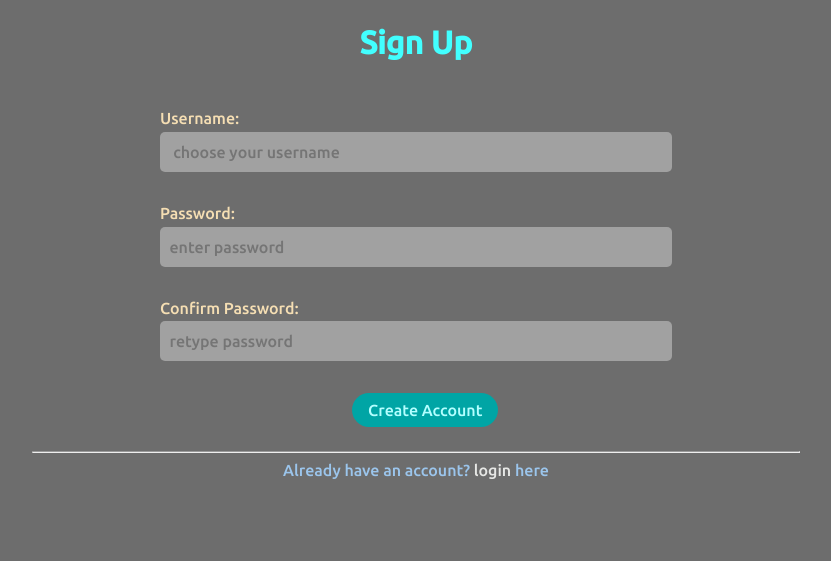
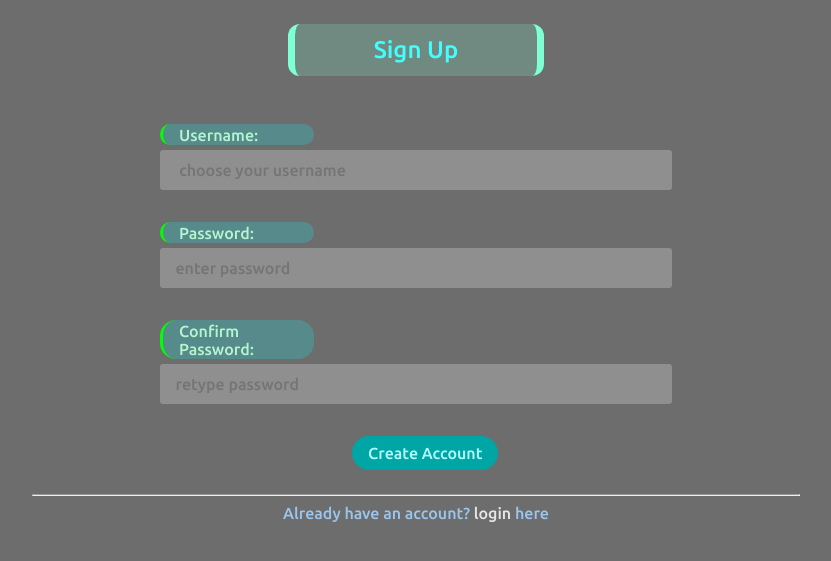
Before and after one commit to rnium/todowoo, a Django app: page /signup/ in a window 1280 px wide. Shown: the part 50-611 px from the top of the page, without its empty margins (224-1055 px from the left). Run offline with Django 3.2, Linux system fonts and the light colour scheme.

Commit message:
9:40.16.08.21

```diff
--- a/todo/static/todo/auth.css
+++ b/todo/static/todo/auth.css
@@ -1,10 +1,16 @@
 .registration #username, .registration #password1, .registration #password2, .auth #username, .auth #password  {
     width: 40%;
     margin: 0 30%;
-    background-color: rgb(161, 161, 161);
+    background-color: rgb(143, 143, 143);
+    border-radius: 0.2em;
     border: 0;
-    border-radius: 5px;
     min-height: 40px;
+    color: rgb(52, 255, 211);
+    padding-left: 0.5em;
+}
+
+.registration #username:focus, .registration #password1:focus, .registration #password2:focus, .auth #username:focus, .auth #password:focus {
+    border-left: 0.3em solid rgb(12, 255, 134);
 }
 
 .registration label, .auth label {
--- a/todo/static/todo/content.css
+++ b/todo/static/todo/content.css
@@ -86,11 +86,13 @@ span.date-created {
 input[name="title"], textarea {
     min-width: 90%;
     max-width: 90%;
+    color: rgb(193, 255, 252);
     border: 0;
     border-radius: 4px;
-    margin: 10px 5%;
-    background-color: rgb(161, 161, 161);
+    margin: 0.3em 5% 1em;
+    background-color: rgb(151, 151, 151);
     min-height: 30px;
+    padding: 0.3em 0.5em;
 }
 
 textarea {
@@ -103,9 +105,16 @@ input[type="checkbox"] {
 }
 
 label {
+    max-width: 12%;
+    display: inline-block;
     margin-left: 5%;
-    color: wheat;
+    color: rgb(179, 245, 207);
+    padding: 0.1em 1em;
+    border-radius: 1em;
+    background-color: rgba(0, 255, 255, 0.2);
+    border-left: 0.2em solid lime;
 }
+
 
 form .savebutton {
     display: inline-block;
@@ -127,13 +136,22 @@ form .savebutton:hover {
 }
 
 h2 {
+    box-sizing: border-box;
     text-align: center;
     color: rgb(66, 255, 255);
-    font-size: 2em;
+    background-color: rgba(127, 255, 212, 0.2);
+    font-size: 1.5em;
+    font-weight: 400;
     padding: 0.5em 0 0.5em;
+    width: 20%;
+    margin: 1em 40% 2em;
+    border-left: 0.3em solid aquamarine;
+    border-right: 0.3em solid aquamarine;
+    border-radius: 0.5em ;
 }
 
 h2.title {
+    min-width: 8em;
     width: 18%;
     color: rgb(18, 234, 250);
     font-size: 1.4em;
@@ -194,6 +212,10 @@ h3 {
     color: rgb(90, 26, 26);
 }
 
+h2.completedtodo {
+    margin-bottom: 1em;
+}
+
 li.completedtodo {
     background-color: rgba(2, 54, 151, 0.52);
     border-left: 0.3em solid rgb(23, 104, 255);
--- a/todo/templates/todo/completedtodos.html
+++ b/todo/templates/todo/completedtodos.html
@@ -2,7 +2,7 @@
 {% block content %}
 <div class="container">
     {% if todos %}
-    <h2>Completed Todos</h2>
+    <h2 class="completedtodo">Completed Todos</h2>
     <ul>
         {% for todo in todos %}
         <li class="completedtodo">
--- a/todo/templates/todo/loginuser.html
+++ b/todo/templates/todo/loginuser.html
@@ -3,7 +3,7 @@
 {% load static %}
 <link rel="stylesheet" href="{% static 'todo/auth.css' %}">
 <div class="container">
-    <h2>Login Todowoo</h2>
+    <h2>User Login</h2>
     {% if error %}
     <div class="error">
         <em>{{ error }}</em>
```
Also changed, not shown: db.sqlite3.
